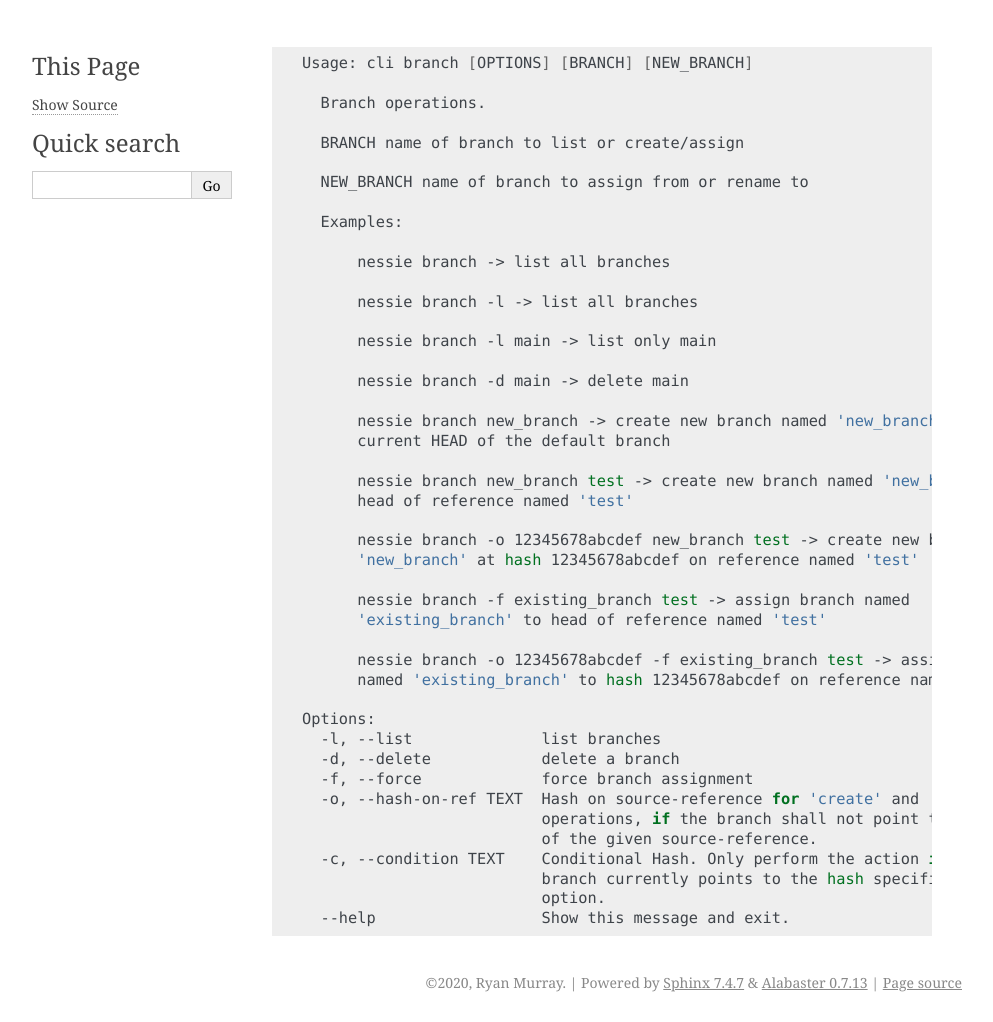
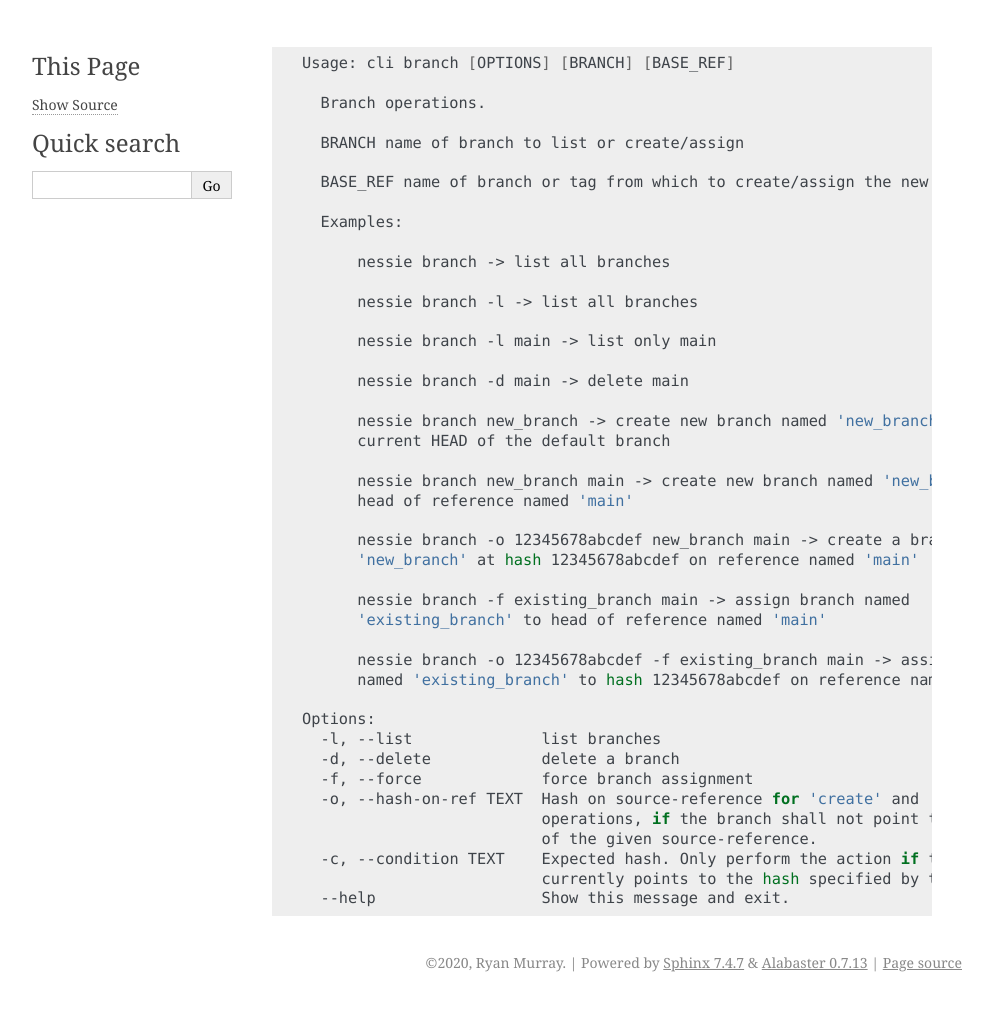
Before and after one commit to projectnessie/pynessie, a Sphinx documentation site: the page built from python/docs/branch.rst, in a window 1280 px wide. Shown: the whole page, without its empty margins (148-1141 px from the left). Built offline with Sphinx 7.4.7, drawn with Linux system fonts in a browser that asks for light colours; the version number could not be read and is left out.

Commit message:
Use default reference as base in CLI branch/tag commands (#2310)
* Use default reference as base in CLI branch/tag commands

CLI has a config setting for a local default branch. This branch
(as documented) should be used as the "base" reference in branch/tag
commands unless the user explicitly specifies the base reference.

Moreover, the HEAD of the base reference should be used as the hash
for creating/assigning branches and tags unless the user explicitly
specifies another hash.

Fixes #2271
Fixes #2276

```diff
--- a/python/docs/branch.rst
+++ b/python/docs/branch.rst
@@ -1,12 +1,12 @@
 .. code-block:: bash
 
-	Usage: cli branch [OPTIONS] [BRANCH] [NEW_BRANCH]
+	Usage: cli branch [OPTIONS] [BRANCH] [BASE_REF]
 
 	  Branch operations.
 
 	  BRANCH name of branch to list or create/assign
 
-	  NEW_BRANCH name of branch to assign from or rename to
+	  BASE_REF name of branch or tag from which to create/assign the new BRANCH
 
 	  Examples:
 
@@ -21,17 +21,17 @@
 	      nessie branch new_branch -> create new branch named 'new_branch' at
 	      current HEAD of the default branch
 
-	      nessie branch new_branch test -> create new branch named 'new_branch' at
-	      head of reference named 'test'
+	      nessie branch new_branch main -> create new branch named 'new_branch' at
+	      head of reference named 'main'
 
-	      nessie branch -o 12345678abcdef new_branch test -> create new branch named
-	      'new_branch' at hash 12345678abcdef on reference named 'test'
+	      nessie branch -o 12345678abcdef new_branch main -> create a branch named
+	      'new_branch' at hash 12345678abcdef on reference named 'main'
 
-	      nessie branch -f existing_branch test -> assign branch named
-	      'existing_branch' to head of reference named 'test'
+	      nessie branch -f existing_branch main -> assign branch named
+	      'existing_branch' to head of reference named 'main'
 
-	      nessie branch -o 12345678abcdef -f existing_branch test -> assign branch
-	      named 'existing_branch' to hash 12345678abcdef on reference named 'test'
+	      nessie branch -o 12345678abcdef -f existing_branch main -> assign branch
+	      named 'existing_branch' to hash 12345678abcdef on reference named 'main'
 
 	Options:
 	  -l, --list              list branches
@@ -40,7 +40,6 @@
 	  -o, --hash-on-ref TEXT  Hash on source-reference for 'create' and 'assign'
 	                          operations, if the branch shall not point to the HEAD
 	                          of the given source-reference.
-	  -c, --condition TEXT    Conditional Hash. Only perform the action if the
-	                          branch currently points to the hash specified by this
-	                          option.
+	  -c, --condition TEXT    Expected hash. Only perform the action if the branch
+	                          currently points to the hash specified by this option.
 	  --help                  Show this message and exit.
--- a/python/docs/cherry-pick.rst
+++ b/python/docs/cherry-pick.rst
@@ -8,7 +8,7 @@
 	  -b, --branch TEXT      branch to cherry-pick onto. If not supplied the default
 	                         branch from config is used
 	  -f, --force            force branch assignment
-	  -c, --condition TEXT   Conditional Hash. Only perform the action if the branch
+	  -c, --condition TEXT   Expected hash. Only perform the action if the branch
 	                         currently points to the hash specified by this option.
 	  -s, --source-ref TEXT  Name of the reference used to read the hashes from.
 	                         [required]
--- a/python/docs/contents.rst
+++ b/python/docs/contents.rst
@@ -11,9 +11,9 @@
 	  -l, --list                      list tables
 	  -d, --delete                    delete a table
 	  -s, --set                       modify a table
-	  -c, --condition TEXT            Conditional Hash. Only perform the action if
-	                                  the branch currently points to the hash
-	                                  specified by this option.
+	  -c, --condition TEXT            Expected hash. Only perform the action if the
+	                                  branch currently points to the hash specified
+	                                  by this option.
 	  -r, --ref TEXT                  branch to list from. If not supplied the
 	                                  default branch from config is used
 	  -m, --message TEXT              commit message
--- a/python/docs/merge.rst
+++ b/python/docs/merge.rst
@@ -8,8 +8,7 @@
 	  -b, --branch TEXT       branch to merge onto. If not supplied the default
 	                          branch from config is used
 	  -f, --force             force branch assignment
-	  -c, --condition TEXT    Conditional Hash. Only perform the action if the
-	                          branch currently points to the hash specified by this
-	                          option.
+	  -c, --condition TEXT    Expected hash. Only perform the action if the branch
+	                          currently points to the hash specified by this option.
 	  -o, --hash-on-ref TEXT  Hash on merge-from-reference
 	  --help                  Show this message and exit.
```
Also changed, not shown: python/docs/tag.rst (+12 -11 lines), 13 other files.
